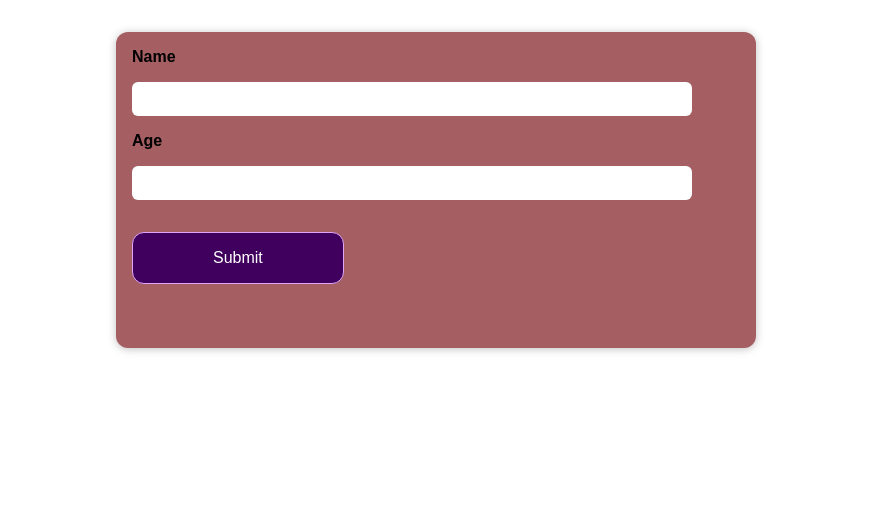
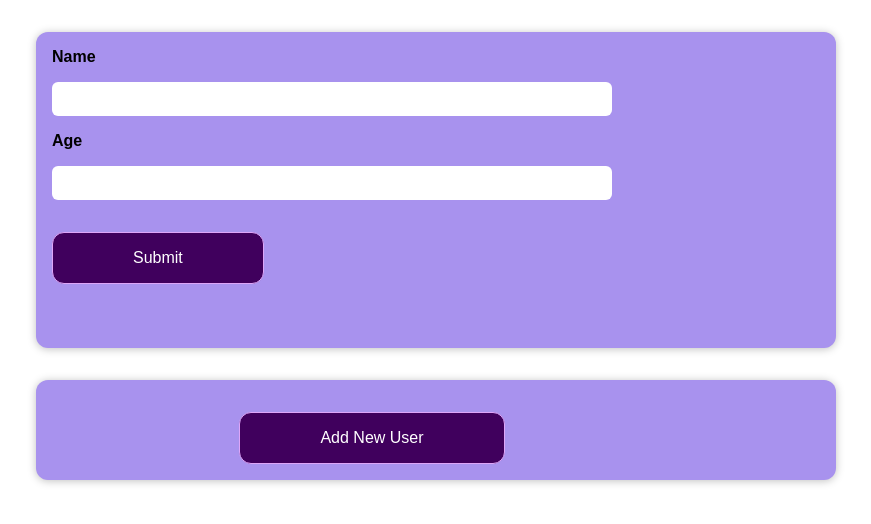
Before and after one commit to ColinMattutini/User-Creation-Deletion, a React (Create React App) app in the folder user-creation-deletion/: page / in a window 1280 px wide. Shown: the top 524 px of the page, without its empty margins (204-1075 px from the left). Built offline with nearby package versions, Linux system fonts and the light colour scheme.

Commit message:
Updated newuser component to save a user

```diff
--- a/user-creation-deletion/src/App.js
+++ b/user-creation-deletion/src/App.js
@@ -1,11 +1,23 @@
-import React from 'react';
+import React, {useState} from 'react';
 import Users from './Components/Users.js';
+import NewUser from './Components/NewUser.js';
 
 
-function App() {
+const App = () => {
+
+  const [user, setUser] = useState('');
+
+  const addUserHandler = (user) => {
+    setUser(prevUser => {
+      return [user, ...prevUser];
+    });
+  }
+
+
   return (
     <div>
       <Users/>
+      <NewUser onAddUser={addUserHandler}/>
     </div>
   );
 }
--- a/user-creation-deletion/src/Components/NewUser.css
+++ b/user-creation-deletion/src/Components/NewUser.css
@@ -0,0 +1,10 @@
+.new-user {
+    background-color: #a892ee;
+    padding: 1rem;
+    margin: 2rem auto;
+    width: 50rem;
+    max-width: 95%;
+    border-radius: 12px;
+    text-align: center;
+    box-shadow: 0 1px 8px rgba(0, 0, 0, 0.25);
+  }
--- a/user-creation-deletion/src/Components/NewUser.js
+++ b/user-creation-deletion/src/Components/NewUser.js
@@ -1,8 +1,37 @@
-import React from 'react';
+import React, {useState} from 'react';
+import './NewUser.css';
+import NewUserForm from './NewUserForm.js';
+
 
 const NewUser = (props) => {
+    const [isEditing, setIsEditing] = useState(false);
 
 
-}
+    const saveUserDataHandler = (enteredUserData) => {
+        const userData = {
+            ...enteredUserData,
+            id: Math.random().toString()
+        };
+        props.onAddUser(userData);
+        setIsEditing(false);
+    };
+
+    const startEditingHandler = () => {
+        setIsEditing(true);
+    }
+
+    const stopEditingHandler = () => {
+        setIsEditing(false);
+    }
+
+    return(
+        <div className='new-user'>
+            {!isEditing && <button onClick={startEditingHandler}>Add New User</button>}
+            {isEditing && <NewUserForm onSaveUserData={saveUserDataHandler} onCancel={stopEditingHandler}/>}
+
+        </div>
+    );
+
+};
 
 export default NewUser;
--- a/user-creation-deletion/src/Components/Users.css
+++ b/user-creation-deletion/src/Components/Users.css
@@ -1,68 +1,9 @@
-.new-user {
-    background-color: #a55f63;
+.users
+{
     padding: 1rem;
+    background-color: rgb(31,31,31);
     margin: 2rem auto;
-    width: 40rem;
+    width: 50rem;
     max-width: 95%;
-    border-radius: 12px;
-    text-align: center;
-    box-shadow: 0 1px 8px rgba(0, 0, 0, 0.25);
-  }
 
-.new-user__controls {
-    display: flex;
-    flex-wrap: wrap;
-    gap: 1rem;
-    margin-bottom: 3rem;
-    text-align: left;
 }
-
-.new-user__control label{
-    font-weight: bold;
-    margin-bottom: 1rem;
-    display: block;
-}
-
-.new-user__control input{
-    font: inherit;
-    padding: 0.5rem;
-    border-radius: 6px;
-    border: 1px;
-    width: 35rem;
-    max-width: 100%;
-}
-
-.new-user__actions {
-    text-align: right;
-}
-
-.new-user button {
-
-    font: inherit;
-    cursor: pointer;
-    padding: 1rem 5rem;
-    border: 1px solid #dea6f8;
-    background-color: #40005d;
-    color: white;
-    border-radius: 12px;
-    margin-right: 8rem;
-    margin-top: 1rem;
-
-  }
-
-  .new-user button:hover,
-  .new-user button:active {
-    background-color: #510674;
-    border-color: #510674;
-  }
-
-  .new-user button.alternative {
-    color: #220131;
-    border-color: transparent;
-    background-color: transparent;
-  }
-
-  .new-user button.alternative:hover,
-  .new-user button.alternative:active {
-    background-color: #ddb3f8;
-  }
--- a/user-creation-deletion/src/Components/Users.js
+++ b/user-creation-deletion/src/Components/Users.js
@@ -4,8 +4,6 @@ import Card from './UI/Card.js';
 import NewUserForm from './NewUserForm';
 
 const Users = (props) => {
-
-
 
     return(
         <Card>
```
